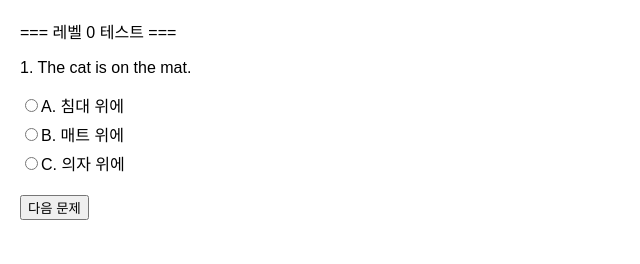
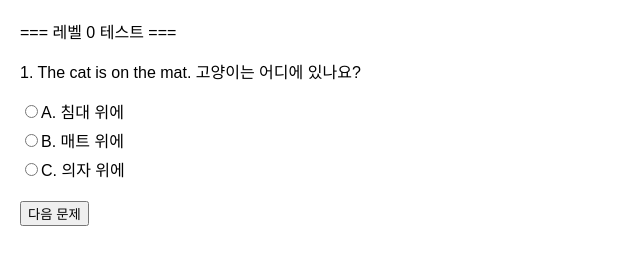
Before and after one commit to leenglish9025/star_reading-, a plain HTML site: page index.html in a window 1280 px wide. Shown: the part 70-334 px from the top of the page, without its empty margins (0-640 px from the left). Drawn offline with Linux system fonts and the light colour scheme.

Commit message:
Update index.html

```diff
--- a/index.html
+++ b/index.html
@@ -28,14 +28,14 @@
         // 문제 데이터 정의
         const problemsByLevel = {
             0: [
-                {question: "The cat is on the mat.", options: ["A. 침대 위에", "B. 매트 위에", "C. 의자 위에"], answer: "B"},
-                {question: "I like to eat apples.", options: ["A. 사과", "B. 오렌지", "C. 바나나"], answer: "A"},
-                {question: "The sun is hot.", options: ["A. 차가워요", "B. 뜨거워요", "C. 흐려요"], answer: "B"}
+                {question: "The cat is on the mat. 고양이는 어디에 있나요?", options: ["A. 침대 위에", "B. 매트 위에", "C. 의자 위에"], answer: "B"},
+                {question: "I like to eat apples.나는 무엇을 먹는것을 좋아하나요?", options: ["A. 사과", "B. 오렌지", "C. 바나나"], answer: "A"},
+                {question: "The sun is hot. 태양은 어떤가요?", options: ["A. 차가워요", "B. 뜨거워요", "C. 흐려요"], answer: "B"}
             ],
             1: [
-                {question: "The dog runs fast.", options: ["A. 천천히", "B. 빨리", "C. 조용히"], answer: "B"},
-                {question: "I have a red ball.", options: ["A. 파란색", "B. 녹색", "C. 빨간색"], answer: "C"},
-                {question: "She has a yellow hat.", options: ["A. 노란색", "B. 검은색", "C. 하얀색"], answer: "A"}
+                {question: "The dog runs fast. 그 개는 어떻게 달리나요?", options: ["A. 천천히", "B. 빨리", "C. 조용히"], answer: "B"},
+                {question: "I have a red ball. 나는 무슨색의 공을 가지고 있나요?", options: ["A. 파란색", "B. 녹색", "C. 빨간색"], answer: "C"},
+                {question: "She has a yellow hat. 그녀는 무슨 색의 모자를 갖고 있나요?", options: ["A. 노란색", "B. 검은색", "C. 하얀색"], answer: "A"}
             ],
             2: [
                 {
```
